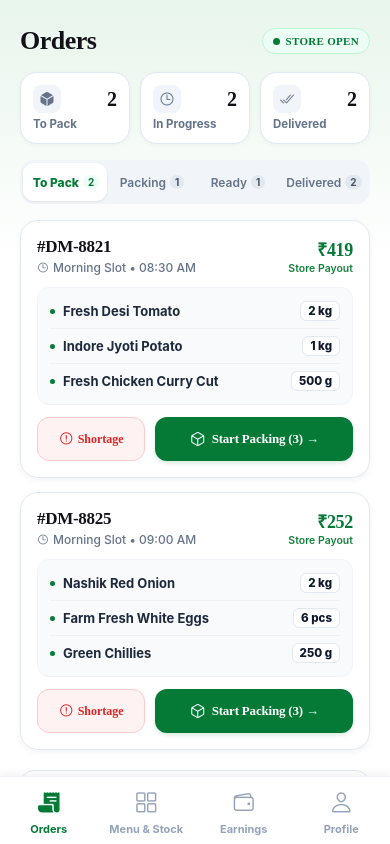
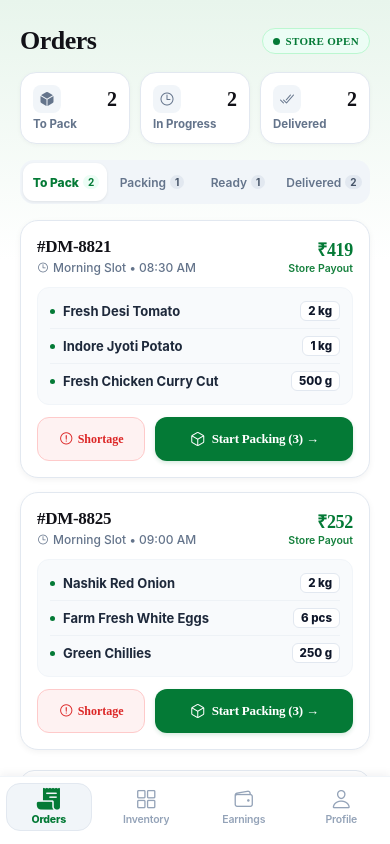
Before and after one commit to DusMint/dusmint_vendor_android, a React Native app: screen /Tabs in a window 390 px wide. Built offline with nearby package versions, Linux system fonts and the light colour scheme; no server answers; a web font is replaced by a local one.

Commit message:
feat: implement custom animated tab bar and vendor screens for orders and stock

```diff
--- a/App.tsx
+++ b/App.tsx
@@ -1,9 +1,9 @@
-import React from 'react';
-import { View, Image, StyleSheet, LogBox, ActivityIndicator } from 'react-native';
+import React, { useState, useRef, useEffect } from 'react';
+import { View, StyleSheet, LogBox, Animated, TouchableOpacity, Text, ActivityIndicator } from 'react-native';
 import { StatusBar } from 'expo-status-bar';
 import { NavigationContainer } from '@react-navigation/native';
 import { createNativeStackNavigator } from '@react-navigation/native-stack';
-import { createBottomTabNavigator } from '@react-navigation/bottom-tabs';
+import { createBottomTabNavigator, BottomTabBarProps } from '@react-navigation/bottom-tabs';
 import { SafeAreaProvider, useSafeAreaInsets } from 'react-native-safe-area-context';
 import { useFonts } from 'expo-font';
 import { Ionicons } from '@expo/vector-icons';
@@ -25,91 +25,187 @@ LogBox.ignoreAllLogs(true);
 const Tab = createBottomTabNavigator();
 const Stack = createNativeStackNavigator();
 
-function VendorTabs() {
-  const insets = useSafeAreaInsets();
+function CustomVendorTabBar({ state, descriptors, navigation, insets }: BottomTabBarProps) {
   const bottomInset = insets.bottom > 0 ? insets.bottom : 8;
+  const [barWidth, setBarWidth] = useState(0);
+
+  // Animated sliding indicator value tracking route index (0, 1, 2, 3)
+  const slideAnim = useRef(new Animated.Value(state.index)).current;
+
+  // Scale animation for each of the 4 tabs
+  const scaleAnims = useRef([
+    new Animated.Value(state.index === 0 ? 1.18 : 1.0),
+    new Animated.Value(state.index === 1 ? 1.18 : 1.0),
+    new Animated.Value(state.index === 2 ? 1.18 : 1.0),
+    new Animated.Value(state.index === 3 ? 1.18 : 1.0),
+  ]).current;
+
+  useEffect(() => {
+    // 1. Smooth spring slide of the gray pill
+    Animated.spring(slideAnim, {
+      toValue: state.index,
+      useNativeDriver: true,
+      tension: 65,
+      friction: 10,
+    }).start();
+
+    // 2. Smooth scale enlargement for active tab, smooth scale down for others
+    scaleAnims.forEach((anim, i) => {
+      Animated.spring(anim, {
+        toValue: i === state.index ? 1.18 : 1.0,
+        useNativeDriver: true,
+        tension: 90,
+        friction: 8,
+      }).start();
+    });
+  }, [state.index, slideAnim, scaleAnims]);
+
+  const numTabs = state.routes.length;
+  const tabWidth = barWidth > 0 ? barWidth / numTabs : 0;
 
   return (
+    <View
+      onLayout={(e) => setBarWidth(e.nativeEvent.layout.width)}
+      style={[
+        styles.tabBarContainer,
+        {
+          height: 60 + bottomInset,
+          paddingBottom: bottomInset,
+        },
+      ]}
+    >
+      {/* Smooth Sliding Gray Pill Track */}
+      {tabWidth > 0 && (
+        <View style={StyleSheet.absoluteFill} pointerEvents="none">
+          <Animated.View
+            style={[
+              styles.sliderTrack,
+              {
+                width: tabWidth,
+                transform: [
+                  {
+                    translateX: slideAnim.interpolate({
+                      inputRange: [0, 1, 2, 3],
+                      outputRange: [0, tabWidth, tabWidth * 2, tabWidth * 3],
+                    }),
+                  },
+                ],
+              },
+            ]}
+          >
+            <View style={styles.grayPill} />
+          </Animated.View>
+        </View>
+      )}
+
+      {/* Tab Buttons */}
+      <View style={styles.tabButtonsRow}>
+        {state.routes.map((route, index) => {
+          const { options } = descriptors[route.key];
+          const isFocused = state.index === index;
+
+          const label =
+            options.tabBarLabel !== undefined
+              ? options.tabBarLabel
+              : options.title !== undefined
+              ? options.title
+              : route.name;
+
+          let iconName: keyof typeof Ionicons.glyphMap = 'receipt-outline';
+          if (route.name === 'VendorOrders') {
+            iconName = isFocused ? 'receipt' : 'receipt-outline';
+          } else if (route.name === 'VendorStock') {
+            iconName = isFocused ? 'grid' : 'grid-outline';
+          } else if (route.name === 'VendorEarnings') {
+            iconName = isFocused ? 'wallet' : 'wallet-outline';
+          } else if (route.name === 'VendorProfile') {
+            iconName = isFocused ? 'person' : 'person-outline';
+          }
+
+          const onPress = () => {
+            const event = navigation.emit({
+              type: 'tabPress',
+              target: route.key,
+              canPreventDefault: true,
+            });
+
+            if (!isFocused && !event.defaultPrevented) {
+              navigation.navigate(route.name);
+            }
+          };
+
+          const onLongPress = () => {
+            navigation.emit({
+              type: 'tabLongPress',
+              target: route.key,
+            });
+          };
+
+          return (
+            <TouchableOpacity
+              key={route.key}
+              accessibilityRole="button"
+              accessibilityState={isFocused ? { selected: true } : {}}
+              accessibilityLabel={options.tabBarAccessibilityLabel}
+              testID={options.tabBarTestID}
+              onPress={onPress}
+              onLongPress={onLongPress}
+              style={styles.tabButton}
+              activeOpacity={0.8}
+            >
+              <View style={styles.tabContent}>
+                <Animated.View style={{ transform: [{ scale: scaleAnims[index] }] }}>
+                  <Ionicons
+                    name={iconName}
+                    size={21}
+                    color={isFocused ? '#047A36' : '#94A3B8'}
+                  />
+                </Animated.View>
+                <Text
+                  style={[
+                    styles.tabLabel,
+                    isFocused ? styles.tabLabelActive : styles.tabLabelInactive,
+                  ]}
+                  numberOfLines={1}
+                >
+                  {label as string}
+                </Text>
+              </View>
+            </TouchableOpacity>
+          );
+        })}
+      </View>
+    </View>
+  );
+}
+
+function VendorTabs() {
+  return (
     <Tab.Navigator
+      tabBar={(props) => <CustomVendorTabBar {...props} />}
       screenOptions={{
         headerShown: false,
-        tabBarActiveTintColor: '#047A36',
-        tabBarInactiveTintColor: '#94A3B8',
-        tabBarStyle: {
-          height: 60 + bottomInset,
-          paddingBottom: bottomInset,
-          paddingTop: 8,
-          backgroundColor: '#FFFFFF',
-          borderTopWidth: 1,
-          borderTopColor: '#F1F5F9',
-          elevation: 10,
-          shadowColor: '#0F172A',
-          shadowOffset: { width: 0, height: -3 },
-          shadowOpacity: 0.05,
-          shadowRadius: 8,
-        },
-        tabBarLabelStyle: {
-          fontSize: 11,
-          fontWeight: '700',
-          marginTop: 2,
-        },
       }}
     >
       <Tab.Screen
         name="VendorOrders"
         component={VendorOrdersScreen}
-        options={{
-          tabBarLabel: 'Orders',
-          tabBarIcon: ({ color, focused }) => (
-            <Ionicons
-              name={focused ? 'receipt' : 'receipt-outline'}
-              size={23}
-              color={color}
-            />
-          ),
-        }}
+        options={{ tabBarLabel: 'Orders' }}
       />
       <Tab.Screen
         name="VendorStock"
         component={VendorStockScreen}
-        options={{
-          tabBarLabel: 'Menu & Stock',
-          tabBarIcon: ({ color, focused }) => (
-            <Ionicons
-              name={focused ? 'grid' : 'grid-outline'}
-              size={23}
-              color={color}
-            />
-          ),
-        }}
+        options={{ tabBarLabel: 'Inventory' }}
       />
       <Tab.Screen
         name="VendorEarnings"
         component={VendorEarningsScreen}
-        options={{
-          tabBarLabel: 'Earnings',
-          tabBarIcon: ({ color, focused }) => (
-            <Ionicons
-              name={focused ? 'wallet' : 'wallet-outline'}
-              size={23}
-              color={color}
-            />
-          ),
-        }}
+        options={{ tabBarLabel: 'Earnings' }}
       />
       <Tab.Screen
         name="VendorProfile"
         component={VendorProfileScreen}
-        options={{
-          tabBarLabel: 'Profile',
-          tabBarIcon: ({ color, focused }) => (
-            <Ionicons
-              name={focused ? 'person' : 'person-outline'}
-              size={23}
-              color={color}
-            />
-          ),
-        }}
+        options={{ tabBarLabel: 'Profile' }}
       />
     </Tab.Navigator>
   );
@@ -172,3 +268,60 @@ export default function App() {
     </SafeAreaProvider>
   );
 }
+
+const styles = StyleSheet.create({
+  tabBarContainer: {
+    backgroundColor: '#FFFFFF',
+    borderTopWidth: 1,
+    borderTopColor: '#F1F5F9',
+    elevation: 10,
+    shadowColor: '#0F172A',
+    shadowOffset: { width: 0, height: -3 },
+    shadowOpacity: 0.05,
+    shadowRadius: 8,
+    position: 'relative',
+  },
+  sliderTrack: {
+    position: 'absolute',
+    top: 6,
+    height: 48,
+    alignItems: 'center',
+    justifyContent: 'center',
+  },
+  grayPill: {
+    width: '88%',
+    height: 48,
+    borderRadius: 14,
+    backgroundColor: '#F1F5F9',
+    borderWidth: 1,
+    borderColor: '#E2E8F0',
+  },
+  tabButtonsRow: {
+    flexDirection: 'row',
+    flex: 1,
+    paddingTop: 6,
+  },
+  tabButton: {
+    flex: 1,
+    alignItems: 'center',
+    justifyContent: 'center',
+    height: 48,
+  },
+  tabContent: {
+    alignItems: 'center',
+    justifyContent: 'center',
+  },
+  tabLabel: {
+    fontSize: 10.5,
+    marginTop: 2,
+    letterSpacing: -0.2,
+  },
+  tabLabelActive: {
+    fontWeight: '800',
+    color: '#047A36',
+  },
+  tabLabelInactive: {
+    fontWeight: '600',
+    color: '#94A3B8',
+  },
+});
--- a/src/screens/orders/VendorOrdersScreen.tsx
+++ b/src/screens/orders/VendorOrdersScreen.tsx
@@ -515,14 +515,14 @@ export const VendorOrdersScreen: React.FC<{ navigation: any }> = ({ navigation }
           );
         })}
 
-        {/* 5. Minimal Quick Shortcut to Menu & Stock */}
+        {/* 5. Minimal Quick Shortcut to Inventory */}
         <TouchableOpacity
           style={styles.quickStockLink}
           activeOpacity={0.8}
           onPress={() => navigation.navigate('VendorStock')}
         >
           <Ionicons name="layers-outline" size={16} color="#047A36" style={{ marginRight: 6 }} />
-          <Text style={styles.quickStockLinkText}>Update Store Stock & Menu →</Text>
+          <Text style={styles.quickStockLinkText}>Update Store Inventory →</Text>
         </TouchableOpacity>
       </ScrollView>
     </SafeAreaView>
--- a/src/screens/stock/VendorStockScreen.tsx
+++ b/src/screens/stock/VendorStockScreen.tsx
@@ -779,7 +779,7 @@ export const VendorStockScreen: React.FC = () => {
         refreshControl={<RefreshControl refreshing={refreshing} onRefresh={onRefresh} colors={['#047A36']} />}
       >
         {/* Screen Header - Aligned to exact vertical position & typography of Earnings & Profile */}
-        <Text style={styles.screenTitle}>Menu & Stock</Text>
+        <Text style={styles.screenTitle}>Inventory</Text>
 
         {/* 1. Boxes of Active Inventory & Out of Stock */}
         <View style={styles.metricsRow}>
```
